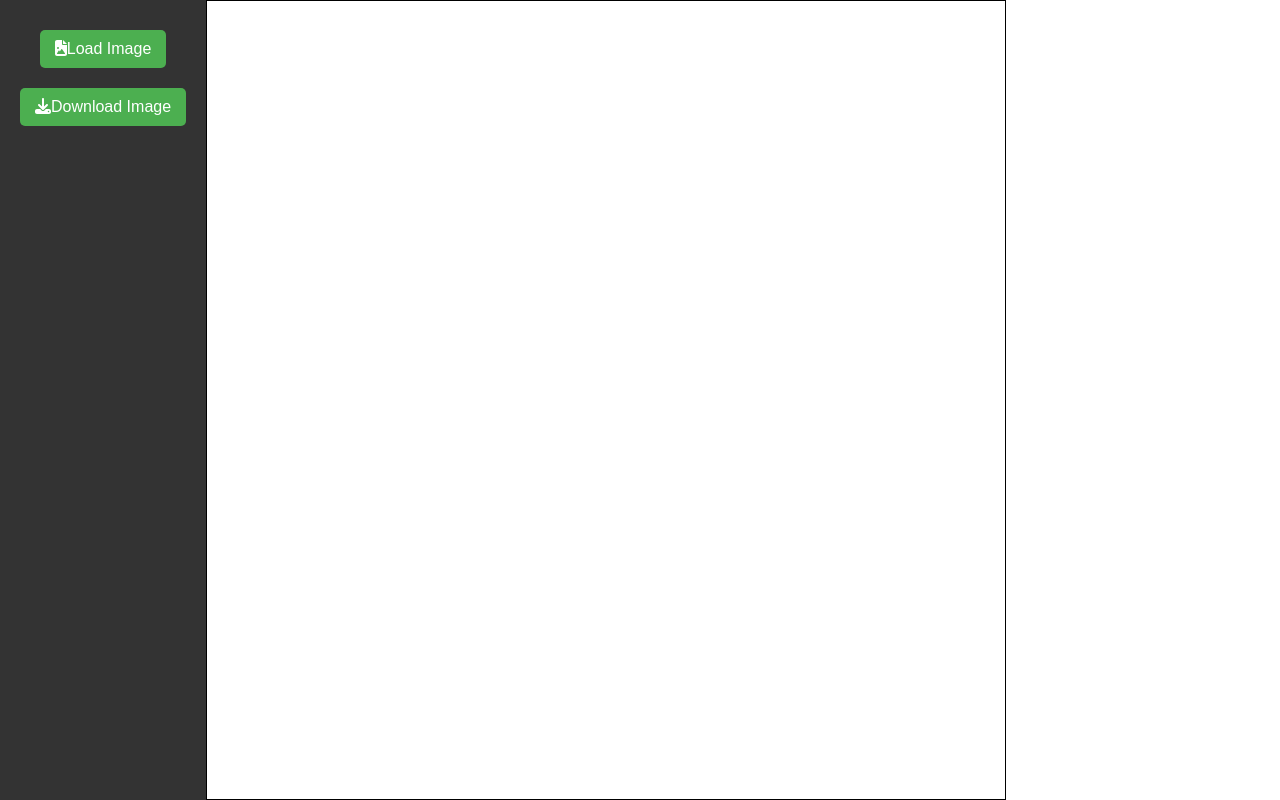
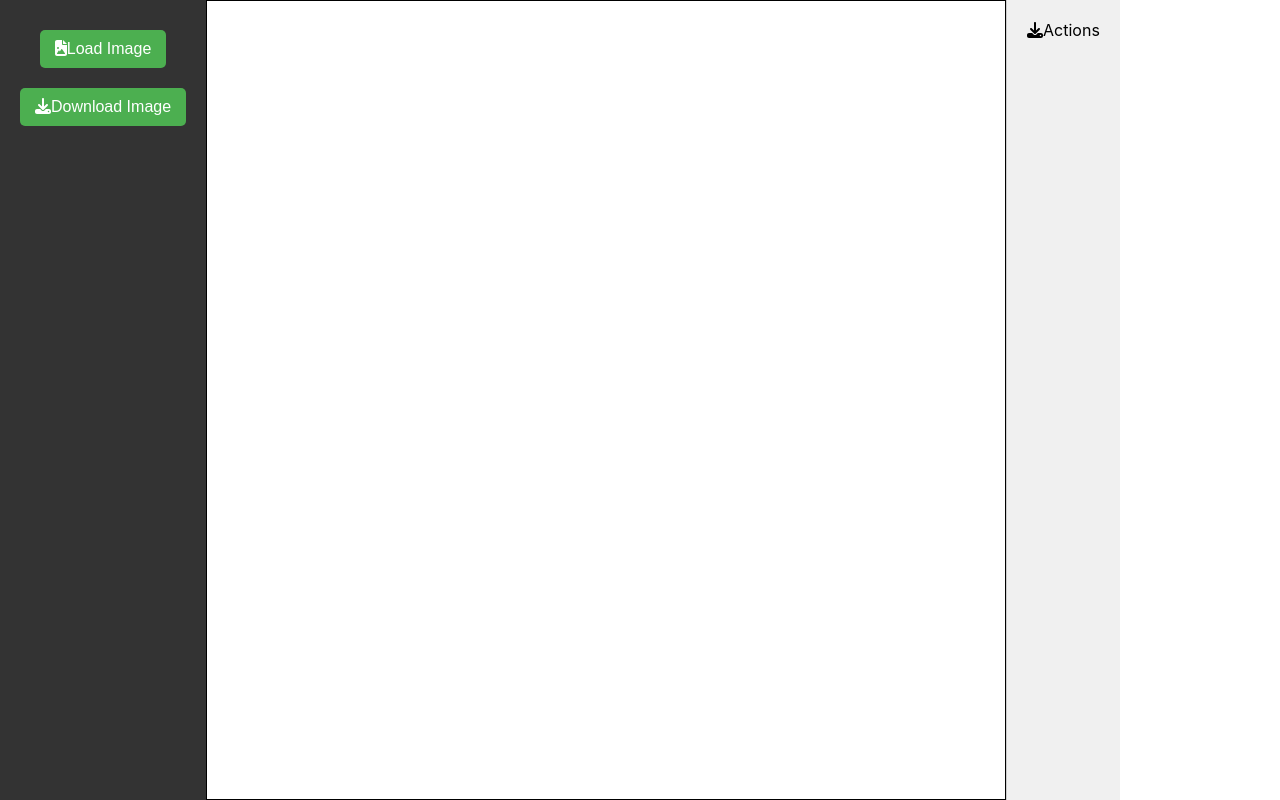
Before and after one commit to DavidTalevski/image-editor, a React (Create React App) app in the folder image-editor/: page / in a window 1280 px wide. Built offline with nearby package versions, Linux system fonts and the light colour scheme.

Commit message:
Added Panel Components

```diff
--- a/image-editor/src/App.js
+++ b/image-editor/src/App.js
@@ -4,13 +4,23 @@ import './css/App.css';
 import { ImageLoader } from './js/core/loader/imageLoader';
 import CanvasComponent from './js/components/canvasComponent/canvasComponent';
 import TabListComponent from './js/components/tabListComponent/tabListComponent';
+import ActionPanel from './js/components/actionPanelComponent/actionPanelComponent';
 import { UserPreferences } from './js/core/storage/userPreferences';
+import { ImageDownloader } from './js/core/downloader/imageDownloader';
+
+
+const loader = new ImageLoader();
+const preferences = new UserPreferences();
+const downloader = new ImageDownloader();
+
 
 function App() {
+  const canvasRef = useRef(null);
   const [selectedImage, setSelectedImage] = useState(null);
-  const loader = new ImageLoader();
-  const preferences = new UserPreferences();
-  const canvasRef = useRef(null);
+  const [selectedTab, setSelectedTab] = useState(null);
+
+  downloader.canvas = canvasRef?.current;
+
 
   const handleImageSelect = async (selectedFile) => {
     try {
@@ -22,10 +32,42 @@ function App() {
     }
   };
 
+  const handleTabSelect = (tab) => {
+    setSelectedTab(tab);
+  };
+
+  const handleDownloadAsPNG = (fileName) => {
+    downloader.download(fileName, "png", preferences.getPreference("imageQuality"));
+  };
+
+  const handleDownloadAsWebP = (fileName) => {
+    downloader.download(fileName, "webp", preferences.getPreference("imageQuality"));
+  };
+
+  const handleDownloadAsJPEG = (fileName) => {
+    downloader.download(fileName, "jpeg", preferences.getPreference("imageQuality"));
+  };
+
+  const handleSetCompression = (compressionLevel) => {
+    preferences.setPreference("imageQuality", compressionLevel / 100);
+  };
+
   return (
     <div className="app">
-      <TabListComponent onImageSelect={handleImageSelect} canvasRef={canvasRef} />
+      <TabListComponent
+        onImageSelect={handleImageSelect}
+        canvasRef={canvasRef}
+        onTabSelect={handleTabSelect}
+      />
       <CanvasComponent image={selectedImage} ref={canvasRef} />
+      <ActionPanel
+        selectedTab={selectedTab}
+        onDownloadAsPNG={handleDownloadAsPNG}
+        onDownloadAsWebP={handleDownloadAsWebP}
+        onDownloadAsJPEG={handleDownloadAsJPEG}
+        onSetCompression={handleSetCompression}
+        defaultCompression={preferences.getPreference("imageQuality") * 100}
+      />
     </div>
   );
 }
--- /dev/null
+++ b/image-editor/src/js/components/actionPanelComponent/actionPanelComponent.js
@@ -0,0 +1,39 @@
+// ActionPanel.js
+import React from 'react';
+import { FontAwesomeIcon } from '@fortawesome/react-fontawesome';
+import { faDownload, faFileImage } from '@fortawesome/free-solid-svg-icons';
+
+import DownloadImagePanel from "./panels/downloadImagePanel"
+
+const ActionPanel = ({ selectedTab, onDownloadImage, onDownloadAsPNG, onDownloadAsWebP, onDownloadAsJPEG, onSetCompression, defaultCompression }) => {
+    // Conditional rendering based on the selected tab
+    const renderPanelContent = () => {
+        switch (selectedTab) {
+            case 'downloadImage':
+                return (
+                    <DownloadImagePanel
+                        onDownloadAsPNG={onDownloadAsPNG}
+                        onDownloadAsWebP={onDownloadAsWebP}
+                        onDownloadAsJPEG={onDownloadAsJPEG}
+                        onSetCompression={onSetCompression}
+                        defaultCompression={defaultCompression}
+                    />
+                );
+            // Add more cases for other tabs as needed
+            default:
+                return null;
+        }
+    };
+
+    return (
+        <div className="right-panel">
+            <div className="action-panel-header">
+                <FontAwesomeIcon icon={faDownload} />
+                <span>Actions</span>
+            </div>
+            {renderPanelContent()}
+        </div>
+    );
+};
+
+export default ActionPanel;
--- /dev/null
+++ b/image-editor/src/js/components/actionPanelComponent/panels/downloadImagePanel.js
@@ -0,0 +1,43 @@
+// DownloadImagePanel.js
+import React, { useState, useEffect } from 'react';
+import { FontAwesomeIcon } from '@fortawesome/react-fontawesome';
+import { faFileImage } from '@fortawesome/free-solid-svg-icons';
+
+const DownloadImagePanel = ({ onDownloadAsPNG, onDownloadAsWebP, onDownloadAsJPEG, onSetCompression, defaultCompression }) => {
+
+    console.log("ASd", defaultCompression)
+    const [fileName, setFileName] = useState('');
+    const [compressionLevel, setCompressionLevel] = useState(defaultCompression || 1);
+
+    useEffect(() => {
+        onSetCompression(compressionLevel);
+    }, [compressionLevel, onSetCompression]);
+
+    return (
+        <div className="download-image-panel">
+            <div className="compression-control">
+                <label>Quality:</label>
+                <input type="range" min="1" max="100" value={compressionLevel} onChange={(e) => setCompressionLevel(e.target.value)} />
+            </div>
+
+            <div className="file-name-input">
+                <label>File Name:</label>
+                <input type="text" value={fileName} onChange={(e) => setFileName(e.target.value)} />
+            </div>
+
+            <button className="download-button" onClick={() => onDownloadAsPNG(fileName)}>
+                <FontAwesomeIcon icon={faFileImage} /> Download as PNG
+            </button>
+
+            <button className="download-button" onClick={() => onDownloadAsWebP(fileName)}>
+                <FontAwesomeIcon icon={faFileImage} /> Download as WebP
+            </button>
+
+            <button className="download-button" onClick={() => onDownloadAsJPEG(fileName)}>
+                <FontAwesomeIcon icon={faFileImage} /> Download as JPEG
+            </button>
+        </div>
+    );
+};
+
+export default DownloadImagePanel;
```
Also changed, not shown: 2 other files (tests, documents, lock files or other folders).
